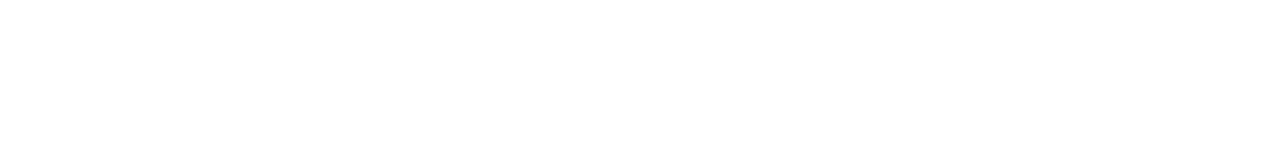
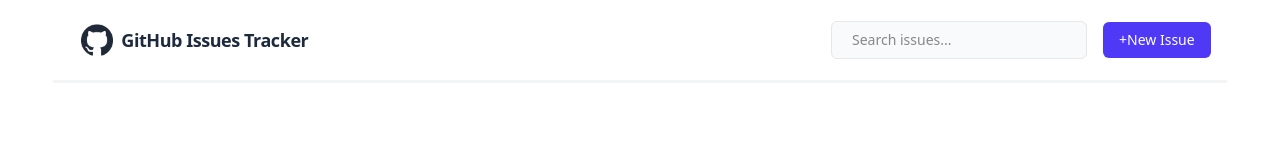
Before and after one commit to kouser-ahamed/B13-A5-Github-Issue-Tracker-Kouser, a plain HTML site: page homepage/homepage.html in a window 1280 px wide. Drawn offline with nearby package versions, Linux system fonts and the light colour scheme.

Commit message:
add navigation bar and search input to homepage.html

```diff
--- a/homepage/homepage.html
+++ b/homepage/homepage.html
@@ -24,5 +24,49 @@
 </head>
 <body>
 
+     <!-- Navigation Bar -->
+
+    <nav class="w-11/12 mx-auto ">
+      <div
+        class="bg-white border-b-3 border-gray-100 px-4 py-3 flex flex-wrap items-center justify-between"
+      >
+        <div class="flex items-center gap-2 p-3">
+
+          <div class="w-8 h-8 flex items-center justify-center">
+
+            <img src="../assets/github-logo.png" alt="GitHub Logo" />
+
+          </div>
+
+          <span class="font-bold text-slate-800 text-lg tracking-tight"
+
+            >GitHub Issues Tracker</span>
+
+        </div>
+
+        <div class="flex items-center gap-4">
+
+          <div class="sm:block">
+
+            <input
+            id="input-search" type="text" placeholder="Search issues..."
+
+              class="bg-slate-50 border max-sm:w-[80%] border-gray-200 text-sm rounded-md py-2 pl-5 pr-4 w-64 focus:outline-none focus:ring-2 focus:ring-indigo-500 focus:bg-white transition-all"/>
+
+          </div>
+
+          <button
+
+            class="bg-indigo-600 hover:bg-indigo-700 text-white text-sm font-medium px-4 py-2 rounded-md transition-colors">
+
+            +New Issue
+          </button>
+
+        </div>
+
+      </div>
+
+    </nav>
+
 </body>
 </html>
```
